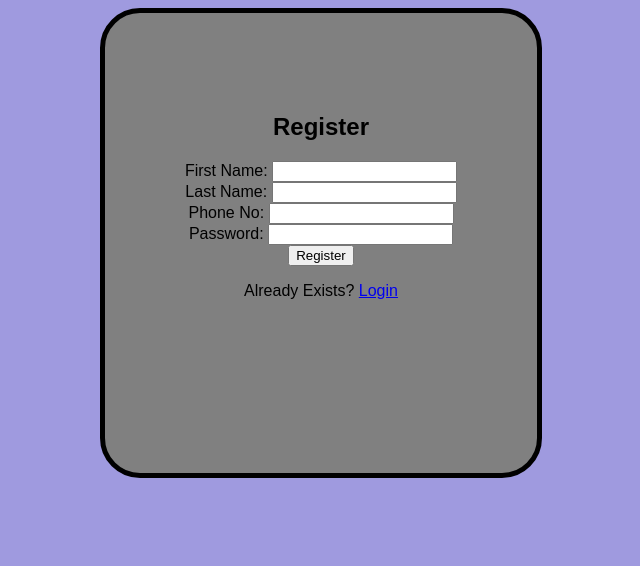
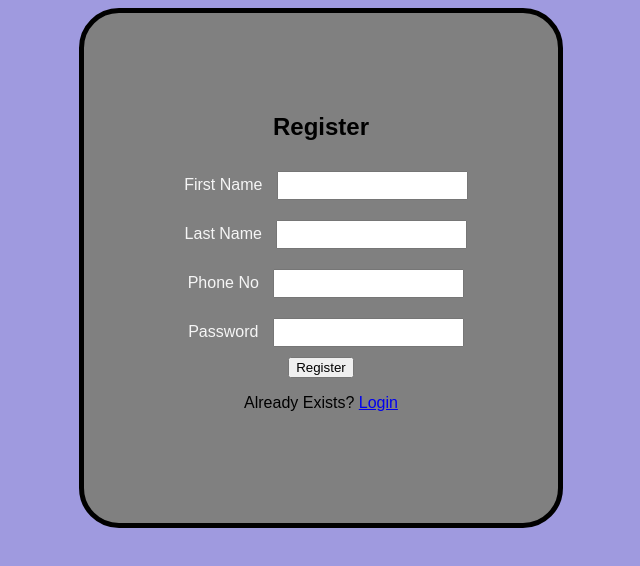
Before and after one commit to Steve154-SJ/securityguard-system, a plain HTML site: page indexReg.html in a window 1280 px wide. Shown: the whole page, without its empty margins (319-959 px from the left). Drawn offline with Linux system fonts and the light colour scheme.

Commit message:
updated kindly sync changes everyone before commiting

```diff
--- a/indexReg.html
+++ b/indexReg.html
@@ -11,22 +11,22 @@
         <h2>Register</h2>
         <form method="POST" action=" ">
             <div class="extra-spacing">
-            <label for="name">First Name:</label>
+            <label for="name">First Name</label>
             <input type="text" id="name" name="name"  required>
             </div>
 
             <div class="extra-spacing">
-                <label for="name">Last Name:</label>
+                <label for="name">Last Name</label>
                 <input type="text" id="name" name="name"  required>
             </div>
 
             <div class="extra-spacing">
-                <label for="number">Phone No:</label>
+                <label for="number">Phone No</label>
                 <input type="text" id="number" name="numbers" required>
             </div>
 
             <div class="extra-spacing">
-                <label for="password">Password:</label>
+                <label for="password">Password</label>
                 <input type="password" id="password" name="password" required>
             </div>
 
--- a/newstyless.css
+++ b/newstyless.css
@@ -10,7 +10,18 @@ body{
     margin: auto;
     border: 05px solid black;
     width:max-content;
-    height: 300px;
+    height: 350px;
     text-align: center;
     font-family: sans-serif;
 }
+.extra-spacing label{
+    color: whitesmoke;
+    padding: 10px;
+
+}
+.extra-spacing input{
+    padding: 5px;;
+}
+.extra-spacing{
+    padding:10px;
+}
```
